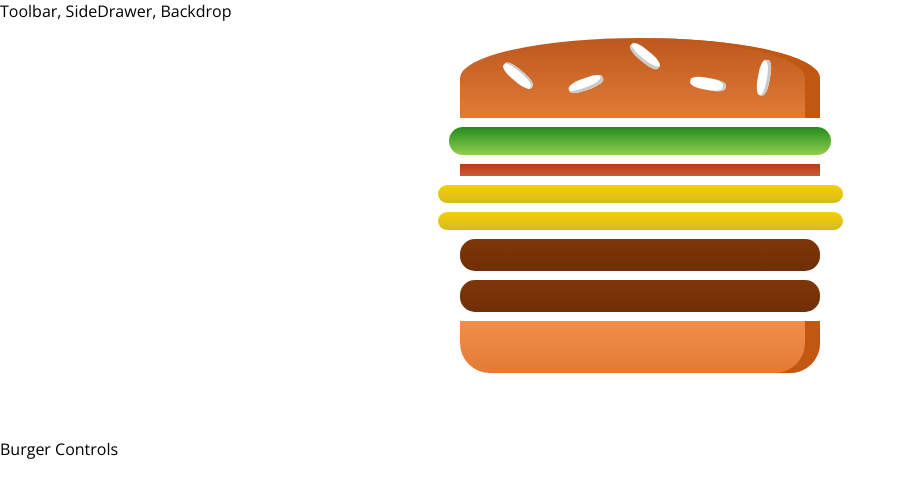
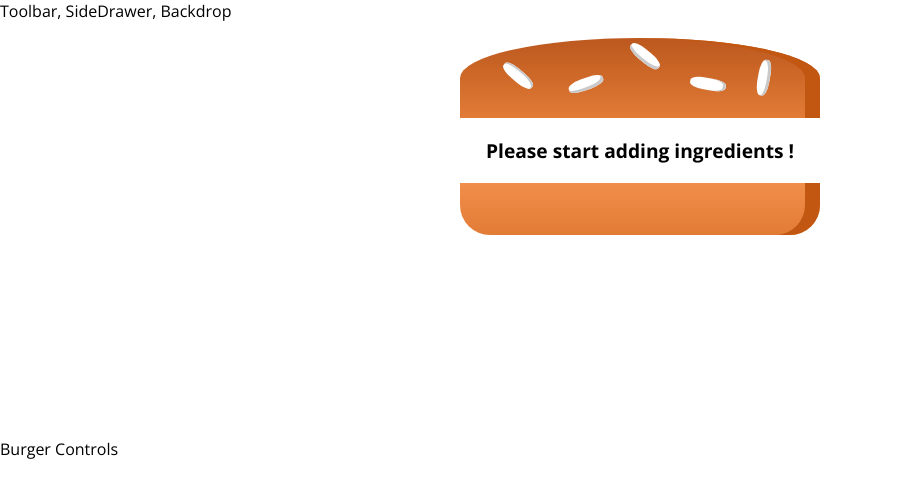
Before and after one commit to aminhl/Burger_React, a React app: page / in a window 1280 px wide. Shown: the top 498 px of the page, without its empty margins (0-906 px from the left). Built offline with nearby package versions, Linux system fonts and the light colour scheme.

Commit message:
calculating_ingredients_sum_dynamically

```diff
--- a/src/components/Burger/Burger.js
+++ b/src/components/Burger/Burger.js
@@ -3,12 +3,17 @@
 import BurgerIngredient from "./BurgerIngredient/BurgerIngredient";
 
 const burger = (props) => {
-  const transformedIngredients = Object.keys(props.ingredients).map((igKey) => {
-    return [...Array(props.ingredients[igKey])].map((_, i) => {
-      return <BurgerIngredient key={igKey + i} type={igKey} />;
-    });
-  });
-
+  let transformedIngredients = Object.keys(props.ingredients)
+    .map((igKey) => {
+      return [...Array(props.ingredients[igKey])].map((_, i) => {
+        return <BurgerIngredient key={igKey + i} type={igKey} />;
+      });
+    })
+    .reduce((arr, el) => {
+      return arr.concat(el);
+    }, []);
+  if (transformedIngredients.length === 0)
+    transformedIngredients = <p>Please start adding ingredients !</p>;
   return (
     <div className={classes.Burger}>
       <BurgerIngredient type="bread-top" />
--- a/src/containers/BurgerBuilder/BurgerBuilder.js
+++ b/src/containers/BurgerBuilder/BurgerBuilder.js
@@ -5,10 +5,10 @@
 class BurgerBuilder extends Component {
   state = {
     ingredients: {
-      salad: 1,
-      bacon: 1,
-      cheese: 2,
-      meat: 2,
+      salad: 0,
+      bacon: 0,
+      cheese: 0,
+      meat: 0,
     },
   };
   render() {
```
